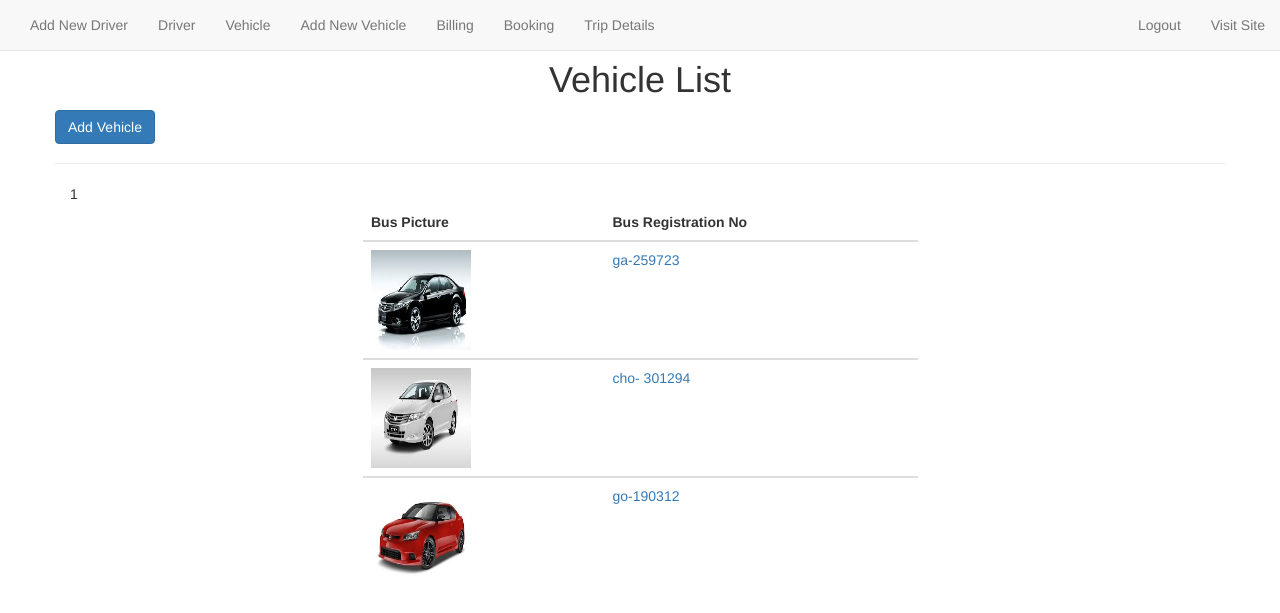
After one commit to mizan93/Vehicle-management, a PHP site: page /vehiclelist.php?msg=1 in a window 1280 px wide. The commit adds this page. Shown: the top 613 px of the page. Run offline with PHP 8.4, Linux system fonts and the light colour scheme; data comes from the database, SQL or seed files in the repository; data that the repository does not hold is empty; some libraries are stand-ins or nearby versions.

Commit message:
vehicle updated

```diff
--- a/navbar_admin.php
+++ b/navbar_admin.php
@@ -11,6 +11,8 @@
             <div class="collapse navbar-collapse" id="mynavbar">
                 <ul class="nav navbar-nav">
                     <li><a href="newdriver.php">Add New Driver</a></li>
+                    <li><a href="driverlist.php">Driver</a></li>
+                    <li><a href="vehiclelist.php"> Vehicle</a></li>
                     <li><a href="newvehicle.php">Add New Vehicle</a></li>
                     <li><a href="indexbill.php">Billing</a></li>
                     <li><a href="bookinglist.php">Booking</a></li>
--- /dev/null
+++ b/vehicleList.php
@@ -0,0 +1,89 @@
+<?php
+    $connection= mysqli_connect("localhost", "root", "", "transport_management");
+
+    session_start();
+
+    $sql= "SELECT * FROM `vehicle`";
+    $res=mysqli_query($connection, $sql);
+?>
+<!DOCTYPE html>
+<html lang="en">
+<head>
+    <meta charset="UTF-8">
+    <title> Vehicles</title>
+     <link rel="stylesheet" href="https://maxcdn.bootstrapcdn.com/bootstrap/3.3.7/css/bootstrap.min.css">
+    <script src="https://ajax.googleapis.com/ajax/libs/jquery/3.3.1/jquery.min.js"></script>
+    <script src="https://maxcdn.bootstrapcdn.com/bootstrap/3.3.7/js/bootstrap.min.js"></script>
+
+    <link rel="stylesheet" href="//code.jquery.com/ui/1.12.1/themes/base/jquery-ui.css">
+    <link rel="stylesheet" href="sweetalert2/sweetalert2.css">
+    <script src="sweetalert2/sweetalert2.min.js"></script>
+
+
+
+  <script src="https://code.jquery.com/ui/1.12.1/jquery-ui.js"></script>
+   <link rel="stylesheet" href="animate.css">
+    <link rel="stylesheet" href="style.css">
+</head>
+<body>
+ <?php include 'navbar_admin.php'; ?>
+ <br>
+
+
+   <div class="container">
+     <div class="row">
+
+        <div class="page-header">
+            <p> <h1 style="text-align: center;"> Vehicle List </h1>
+            <a class="btn btn-primary float-right" href="vehicleAdd.php" role="button">Add Vehicle</a>
+          </p>
+             <!-- <?php echo $msg; ?> -->
+      </div>
+       <div class="col-md-3">
+        <?php
+        if (isset($_GET)) {
+           echo $_GET['msg'];
+        }
+        ?>
+       </div>
+        <div class="col-md-6 animated bounceIn">
+
+        <?php
+        if (mysqli_num_rows($res)>0) { ?>
+
+
+                <br>
+                <table class="table">
+                    <thead>
+                        <th>Bus Picture</th>
+                        <th>Bus Registration No</th>
+                    </thead>
+
+                    <?php while ($row=mysqli_fetch_assoc($res)) {  ?>
+                    <tbody>
+                        <tr>
+                            <td><img height="100px" width="100px" src="vehicle picture/<?php echo $row["veh_photo"]; ?>" alt="dp"></td>
+
+                            <td><a href="busprofile.php?busid=<?php echo $row["veh_id"]; ?>"> <?php echo $row["veh_reg"] ?></a></td>
+                        </tr>
+                    </tbody>
+                <?php } }?>
+                </table>
+        </div>
+        <div class="col-md-3"></div>
+
+     </div>
+
+
+    </div>
+    <script src="https://unpkg.com/scrollreveal/dist/scrollreveal.min.js"></script>
+
+
+    <script>
+        window.sr = ScrollReveal();
+        sr.reveal('.foo', { duration: 800 });
+        sr.reveal('.foo1', { duration: 800,origin: 'top'});
+    </script>
+
+</body>
+</html>
```
Also changed, not shown: vehicleAdd.php (renamed from newvehicle.php, +12 -18 lines), vehicle picture/icon-carbonated-drinks.png (added), vehicle picture/icon-malted-drinks.png (added).
